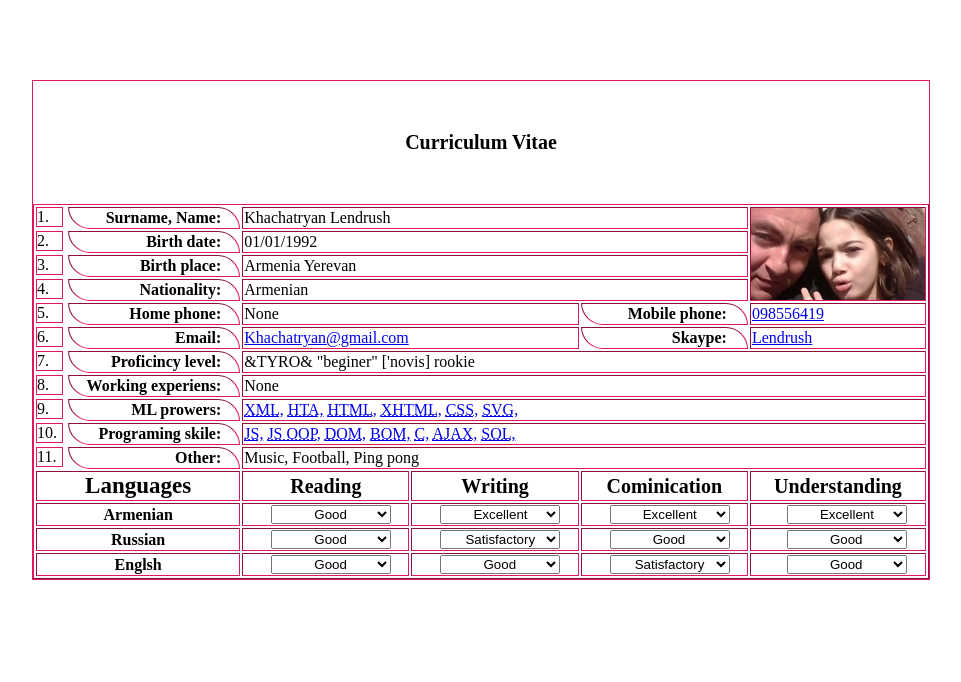
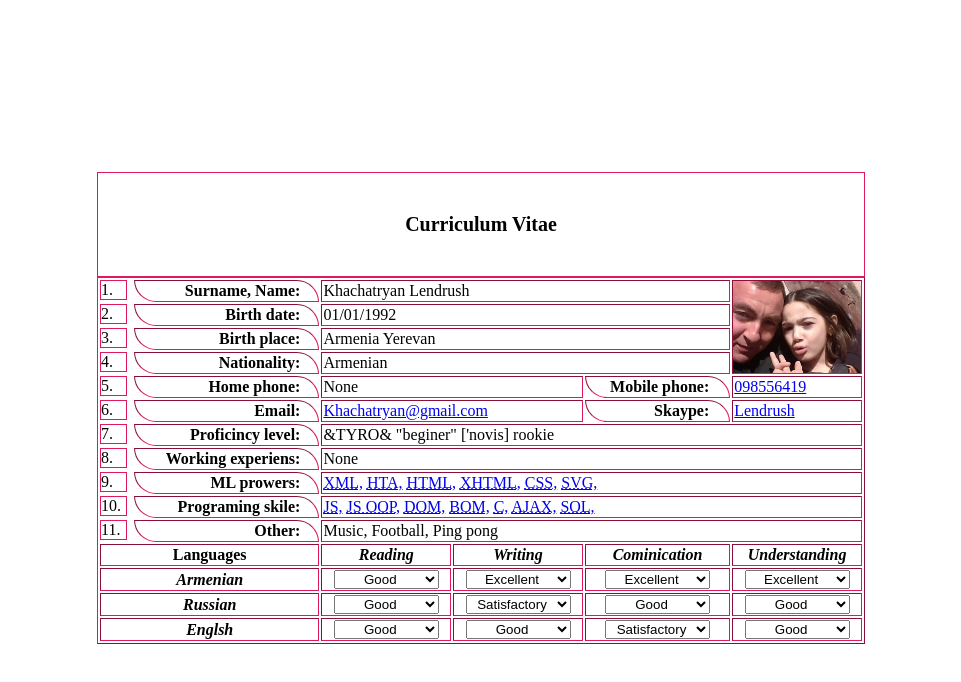
Before and after one commit to Samvel-Manukyan/CV, a plain HTML site: page src/index.html in a window 1280 px wide. Shown: the whole page, without its empty margins (159-1120 px from the left). Drawn offline with Linux system fonts and the light colour scheme.

Commit message:
I added the nth:child element

```diff
--- a/src/css/style.css
+++ b/src/css/style.css
@@ -1,33 +1,56 @@
-body {
-    border: 1px solid rgb(223, 25, 91);
-    width: 70%;
-    margin: 80px auto;
-}
-
 table {
+    width: 60vw;
+    position: absolute;
+    top: 50%;
+    left: 50%;
+    margin-right: -50%;
+    transform: translate(-50%, -50%);
     border-color: rgb(223, 25, 91);
-    width: 100%;
-    margin-top: 50px;
     counter-reset: table;
 }
 
 caption {
-    margin-bottom: 50px;
+    border: 1px solid rgb(223, 25, 91);
     font-size: 20px;
     font-weight: bold;
+    padding: 40px;
 }
 
 tbody tr:before {
+    width: 25px;
     border: 1px solid rgb(223, 25, 91);
+    display: inline-block;
     counter-increment: table;
     content: "" counter(table) ".";
-    display: inline-block;
-    width: 25px;
+}
 
+tfoot {
+    text-align: center;
 }
 
 select {
-    width: 95px;
+    width: 105px;
+    text-align-last: center;
+}
+
+tfoot tr:nth-child(4n+1) th:first-child {
+    font-weight: 900;
+    font-style:normal;
+}
+
+tfoot tr:nth-child(4n+1) th:nth-child(n+2) {
+    font-weight: 700;
+    font-style: italic;
+}
+
+tfoot tr:nth-child(n+2) {
+    font-weight: 500;
+    font-style: italic;
+}
+
+.container {
+    position: relative;
+    height: 100vh;
 }
 
 .td_img {
@@ -53,31 +76,10 @@ select {
 }
 
 .th_footer {
-    font-size: 23px;
     font-weight: 900;
 }
 
 .th_footer_1, .th_footer_2, .th_footer_3, .th_footer_4 {
-    font-weight: 700;
-    font-size: 20px;
+    font-weight: 900;
+    font-style: italic;
 }
-
-.select_good, .select_excellent,
-.select_satisfactory, .select_good_4 {
-    width: 120px;
-    padding-left: 38px;
-    margin-left: 27px;
-}
-
-.select_excellent_4, .select_good_4 {
-    width: 120px;
-    margin-left: 35px;
-}
-
-.select_excellent, .select_excellent_4 {
-    padding-left: 28px;
-}
-
-.select_satisfactory {
-    padding-left: 20px;
-}
--- a/src/index.html
+++ b/src/index.html
@@ -9,6 +9,7 @@
     <link rel="stylesheet" href="css/style.css">
 </head>
 <body>
+   <div class="container">
         <table border="1">
             <caption title="Curriculum Vitae">Curriculum Vitae</caption>
             <tbody>
@@ -79,37 +80,37 @@
             </tbody>
             <tfoot>
                 <tr>
-                <th class="th_footer" colspan="2" title="Languages">Languages</th>
-                <th class="th_footer_1" title="Reading">Reading</th>
-                <th class="th_footer_2" title="Writing">Writing</th>
-                <th class="th_footer_3" title="Cominication">Cominication</th>
-                <th class="th_footer_4" title="Understanding">Understanding</th>
+                    <th class="ty" colspan="2" title="Languages">Languages</th>
+                    <th title="Reading">Reading</th>
+                    <th title="Writing">Writing</th>
+                    <th title="Cominication">Cominication</th>
+                    <th title="Understanding">Understanding</th>
                 </tr>
                 <tr>
                     <th colspan="2" title="Armenian">Armenian</th>
                     <td>
-                    <select class="select_good">
+                        <select>
                             <option>Good</option>
                             <option>Excellent</option>
                             <option>Satisfactory</option>
                         </select>
                     </td>
                     <td>
-                    <select class="select_excellent">
+                        <select>
                             <option>Excellent</option>
                             <option>Good</option>
                             <option>Satisfactory</option>
                         </select>
                     </td>
                     <td>
-                    <select class="select_excellent">
+                        <select>
                             <option>Excellent</option>
                             <option>Good</option>
                             <option>Satisfactory</option>
                         </select>
                     </td>
                     <td>
-                    <select class="select_excellent_4">
+                        <select>
                             <option>Excellent</option>
                             <option>Good</option>
                             <option>Satisfactory</option>
@@ -119,28 +120,28 @@
                 <tr>
                     <th colspan="2" title="Russian">Russian</th>
                     <td>
-                    <select class="select_good">
+                        <select>
                             <option>Good</option>
                             <option>Excellent</option>
                             <option>Satisfactory</option>
                         </select>
                     </td>
                     <td>
-                    <select class="select_satisfactory">
+                        <select>
                             <option>Satisfactory</option>
                             <option>Good</option>
                             <option>Excellent</option>
                         </select>
                     </td>
                     <td>
-                    <select class="select_good">
+                        <select>
                             <option>Good</option>
                             <option>Excellent</option>
                             <option>Satisfactory</option>
                         </select>
                     </td>
                     <td>
-                    <select class="select_good_4">
+                        <select>
                             <option>Good</option>
                             <option>Excellent</option>
                             <option>Satisfactory</option>
@@ -150,28 +151,28 @@
                 <tr>
                     <th colspan="2" title="Englsh">Englsh</th>
                     <td>
-                    <select class="select_good">
+                        <select>
                             <option>Good</option>
                             <option>Excellent</option>
                             <option>Satisfactory</option>
                         </select>
                     </td>
                     <td>
-                    <select class="select_good">
+                        <select>
                             <option>Good</option>
                             <option>Excellent</option>
                             <option>Satisfactory</option>
                         </select>
                     </td>
                     <td>
-                    <select class="select_satisfactory">
+                        <select>
                             <option>Satisfactory</option>
                             <option>Excellent</option>
                             <option>Good</option>
                         </select>
                     </td>
                     <td>
-                    <select class="select_good_4">
+                        <select>
                             <option>Good</option>
                             <option>Excellent</option>
                             <option>Satisfactory</option>
@@ -180,5 +181,6 @@
                 </tr>
             </tfoot>
         </table>
+   </div>
 </body>
 </html>
```
Lines whose indentation alone changed are shown as unchanged.
